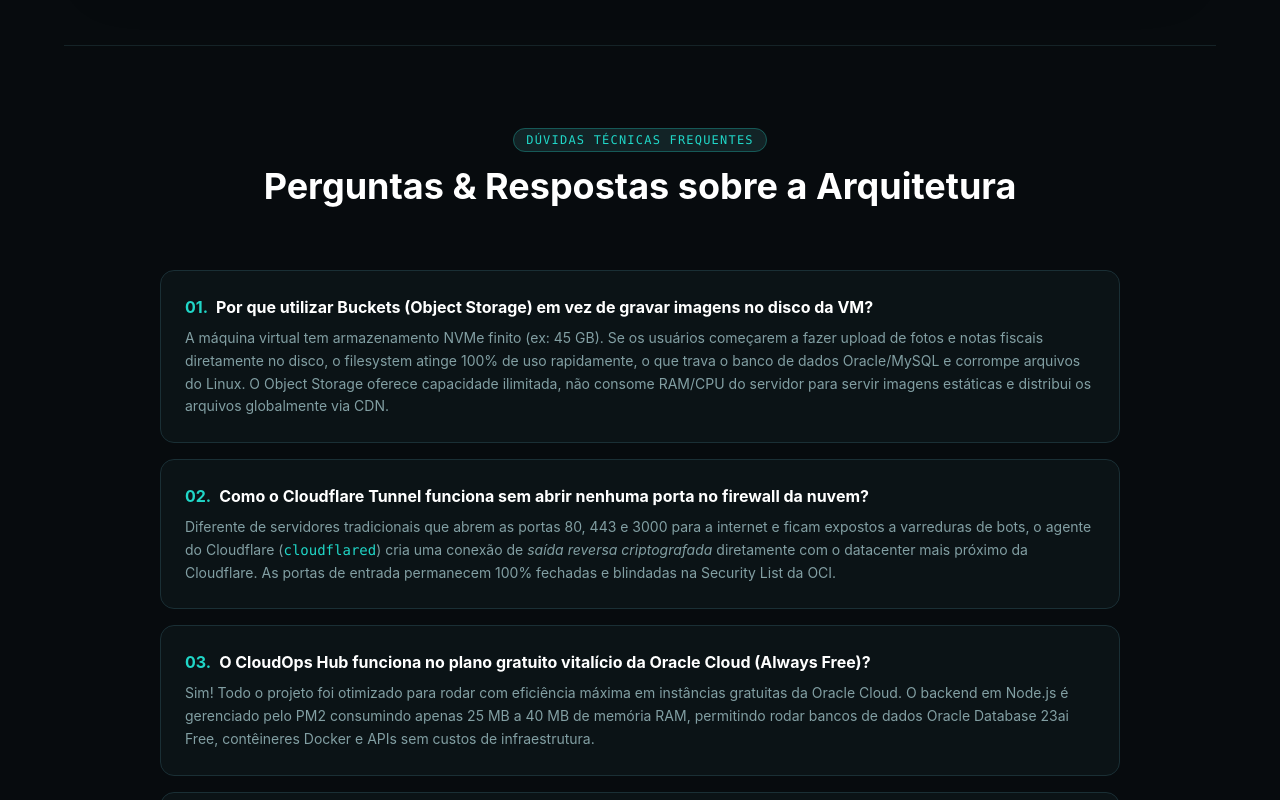
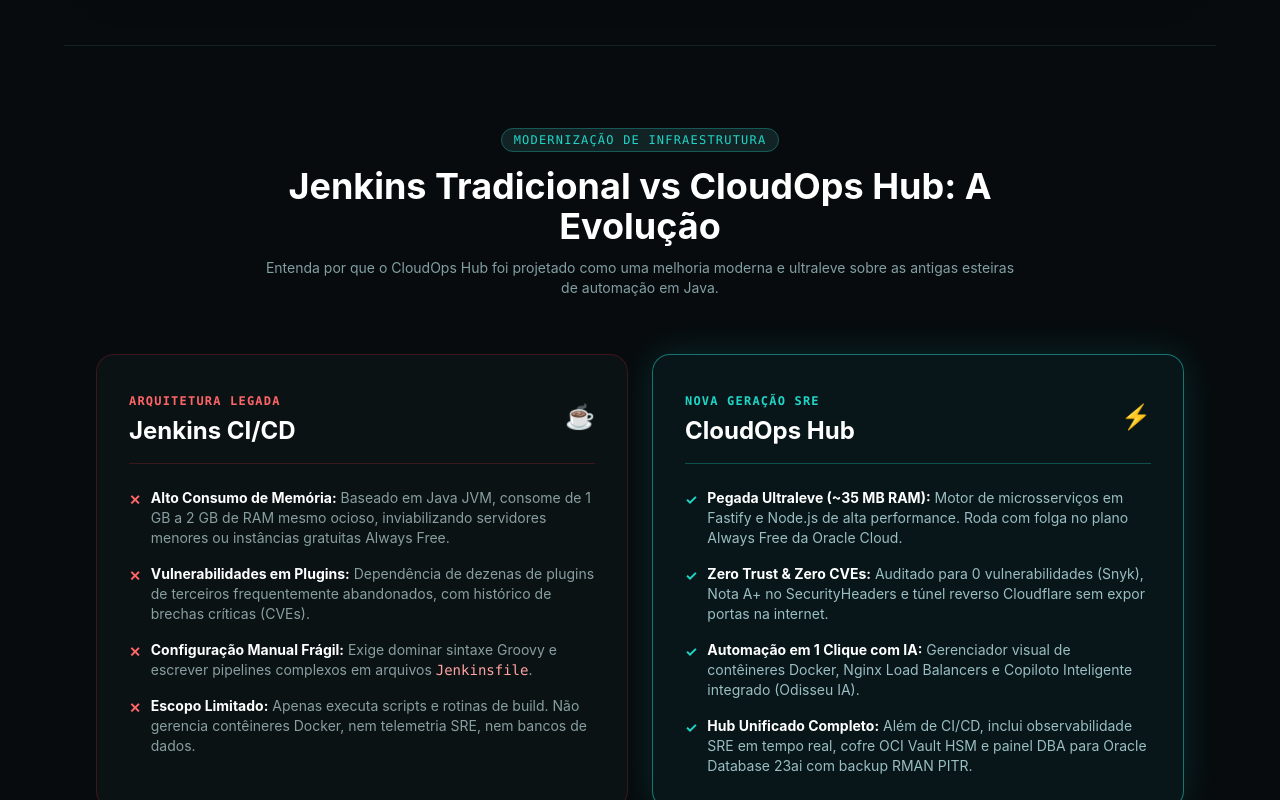
Before and after one commit to ViniScooper/CloudOps_Hub, a Next.js app in the folder cloud-ops-hub/: page /landing in a window 1280 px wide. Shown: the part 5980-6780 px from the top of the page. Built offline with nearby package versions, Linux system fonts and the light colour scheme.

Commit message:
feat(landing): add Jenkins vs CloudOps Hub modern evolution comparison section and FAQ

```diff
--- a/cloud-ops-hub/app/landing/page.tsx
+++ b/cloud-ops-hub/app/landing/page.tsx
@@ -721,6 +721,101 @@ export default function LandingPage() {
         </div>
       </section>
 
+      {/* ⚖️ Comparativo: Jenkins vs CloudOps Hub */}
+      <section className="py-20 max-w-6xl mx-auto px-4 sm:px-6 lg:px-8 border-b border-[#152327]">
+        <div className="text-center max-w-3xl mx-auto mb-14">
+          <span className="text-xs font-mono uppercase tracking-widest text-[#20d6c7] bg-[#122326] px-3 py-1 rounded-full border border-[#20d6c7]/30">
+            Modernização de Infraestrutura
+          </span>
+          <h2 className="text-3xl sm:text-4xl font-bold text-white mt-4">
+            Jenkins Tradicional vs CloudOps Hub: A Evolução
+          </h2>
+          <p className="mt-3 text-sm text-[#829fa3]">
+            Entenda por que o CloudOps Hub foi projetado como uma melhoria moderna e ultraleve sobre as antigas esteiras de automação em Java.
+          </p>
+        </div>
+
+        <div className="grid grid-cols-1 md:grid-cols-2 gap-6">
+
+          {/* Card Jenkins */}
+          <div className="bg-[#0b1214] border border-red-500/20 rounded-2xl p-6 sm:p-8 relative">
+            <div className="flex items-center justify-between mb-6 pb-4 border-b border-red-500/20">
+              <div>
+                <span className="text-xs font-mono text-red-400 uppercase tracking-widest font-bold">Arquitetura Legada</span>
+                <h3 className="text-2xl font-bold text-white mt-1">Jenkins CI/CD</h3>
+              </div>
+              <span className="text-2xl">☕</span>
+            </div>
+
+            <ul className="space-y-4 text-xs sm:text-sm text-[#889fa2]">
+              <li className="flex items-start gap-2.5">
+                <span className="text-red-400 font-bold mt-0.5">✕</span>
+                <div>
+                  <strong className="text-white">Alto Consumo de Memória:</strong> Baseado em Java JVM, consome de 1 GB a 2 GB de RAM mesmo ocioso, inviabilizando servidores menores ou instâncias gratuitas Always Free.
+                </div>
+              </li>
+              <li className="flex items-start gap-2.5">
+                <span className="text-red-400 font-bold mt-0.5">✕</span>
+                <div>
+                  <strong className="text-white">Vulnerabilidades em Plugins:</strong> Dependência de dezenas de plugins de terceiros frequentemente abandonados, com histórico de brechas críticas (CVEs).
+                </div>
+              </li>
+              <li className="flex items-start gap-2.5">
+                <span className="text-red-400 font-bold mt-0.5">✕</span>
+                <div>
+                  <strong className="text-white">Configuração Manual Frágil:</strong> Exige dominar sintaxe Groovy e escrever pipelines complexos em arquivos <code className="text-red-300">Jenkinsfile</code>.
+                </div>
+              </li>
+              <li className="flex items-start gap-2.5">
+                <span className="text-red-400 font-bold mt-0.5">✕</span>
+                <div>
+                  <strong className="text-white">Escopo Limitado:</strong> Apenas executa scripts e rotinas de build. Não gerencia contêineres Docker, nem telemetria SRE, nem bancos de dados.
+                </div>
+              </li>
+            </ul>
+          </div>
+
+          {/* Card CloudOps Hub */}
+          <div className="bg-[#081619] border border-[#20d6c7]/50 rounded-2xl p-6 sm:p-8 relative shadow-[0_0_35px_rgba(32,214,199,0.15)]">
+            <div className="flex items-center justify-between mb-6 pb-4 border-b border-[#20d6c7]/30">
+              <div>
+                <span className="text-xs font-mono text-[#20d6c7] uppercase tracking-widest font-bold">Nova Geração SRE</span>
+                <h3 className="text-2xl font-bold text-white mt-1">CloudOps Hub</h3>
+              </div>
+              <span className="text-2xl">⚡</span>
+            </div>
+
+            <ul className="space-y-4 text-xs sm:text-sm text-[#9abec2]">
+              <li className="flex items-start gap-2.5">
+                <span className="text-[#20d6c7] font-bold mt-0.5">✓</span>
+                <div>
+                  <strong className="text-white">Pegada Ultraleve (~35 MB RAM):</strong> Motor de microsserviços em Fastify e Node.js de alta performance. Roda com folga no plano Always Free da Oracle Cloud.
+                </div>
+              </li>
+              <li className="flex items-start gap-2.5">
+                <span className="text-[#20d6c7] font-bold mt-0.5">✓</span>
+                <div>
+                  <strong className="text-white">Zero Trust & Zero CVEs:</strong> Auditado para 0 vulnerabilidades (Snyk), Nota A+ no SecurityHeaders e túnel reverso Cloudflare sem expor portas na internet.
+                </div>
+              </li>
+              <li className="flex items-start gap-2.5">
+                <span className="text-[#20d6c7] font-bold mt-0.5">✓</span>
+                <div>
+                  <strong className="text-white">Automação em 1 Clique com IA:</strong> Gerenciador visual de contêineres Docker, Nginx Load Balancers e Copiloto Inteligente integrado (Odisseu IA).
+                </div>
+              </li>
+              <li className="flex items-start gap-2.5">
+                <span className="text-[#20d6c7] font-bold mt-0.5">✓</span>
+                <div>
+                  <strong className="text-white">Hub Unificado Completo:</strong> Além de CI/CD, inclui observabilidade SRE em tempo real, cofre OCI Vault HSM e painel DBA para Oracle Database 23ai com backup RMAN PITR.
+                </div>
+              </li>
+            </ul>
+          </div>
+
+        </div>
+      </section>
+
       {/* ❓ Perguntas Frequentes (FAQ Técnico de Arquitetos e DBAs) */}
       <section className="py-20 max-w-5xl mx-auto px-4 sm:px-6 lg:px-8 border-b border-[#152327]">
         <div className="text-center max-w-3xl mx-auto mb-16">
@@ -785,6 +880,15 @@ export default function LandingPage() {
             </h4>
             <p className="text-xs sm:text-sm text-[#829fa3] leading-relaxed">
               Em arquiteturas tradicionais, senhas ficam salvas em arquivos <code className="text-amber-400">.env</code> de texto plano no disco da máquina, correndo o risco de serem commitadas no GitHub ou lidas por invasores. Com o CloudOps Hub integrado ao OCI Vault, os segredos são criptografados por chaves mestras de Hardware (HSM AES-256) e injetados diretamente na memória do processo em tempo de execução via API autenticada por Resource Principal.
+            </p>
+          </div>
+
+          <div className="bg-[#0b1316] border border-[#1a2f35] rounded-xl p-5 sm:p-6">
+            <h4 className="text-base font-bold text-white flex items-center gap-2 mb-2">
+              <span className="text-[#20d6c7]">07.</span> O CloudOps Hub é uma evolução/melhoria em relação ao Jenkins?
+            </h4>
+            <p className="text-xs sm:text-sm text-[#829fa3] leading-relaxed">
+              Sim! Enquanto o Jenkins tradicional foi concebido há quase 20 anos em Java (consumindo 1 GB a 2 GB de memória RAM ocioso, dependendo de plugins quebradiços e expondo portas 8080 na internet com frequentes CVEs), o CloudOps Hub é uma <strong>evolução moderna e ultraleve</strong>: consome apenas 35 MB de RAM, opera com 0 vulnerabilidades (auditado pelo Snyk), blindado por Cloudflare Zero Trust sem portas abertas e unifica CI/CD, observabilidade SRE em tempo real, orquestração Docker e rotinas completas de DBA Oracle 23ai com backup RMAN num único painel.
             </p>
           </div>
 
--- a/cloud-ops-hub/app/layout.tsx
+++ b/cloud-ops-hub/app/layout.tsx
@@ -20,6 +20,9 @@ export const metadata: Metadata = {
     'Gerenciador Docker Web',
     'Observabilidade SRE',
     'Alternativa ao Portainer e Coolify',
+    'Melhoria do Jenkins CI CD',
+    'Alternativa Moderna ao Jenkins',
+    'Jenkins vs CloudOps Hub',
     'Cloudflare Zero Trust Tunnel',
     'Oracle Database 23ai Docker',
     'Oracle RMAN Backup PITR',
```
